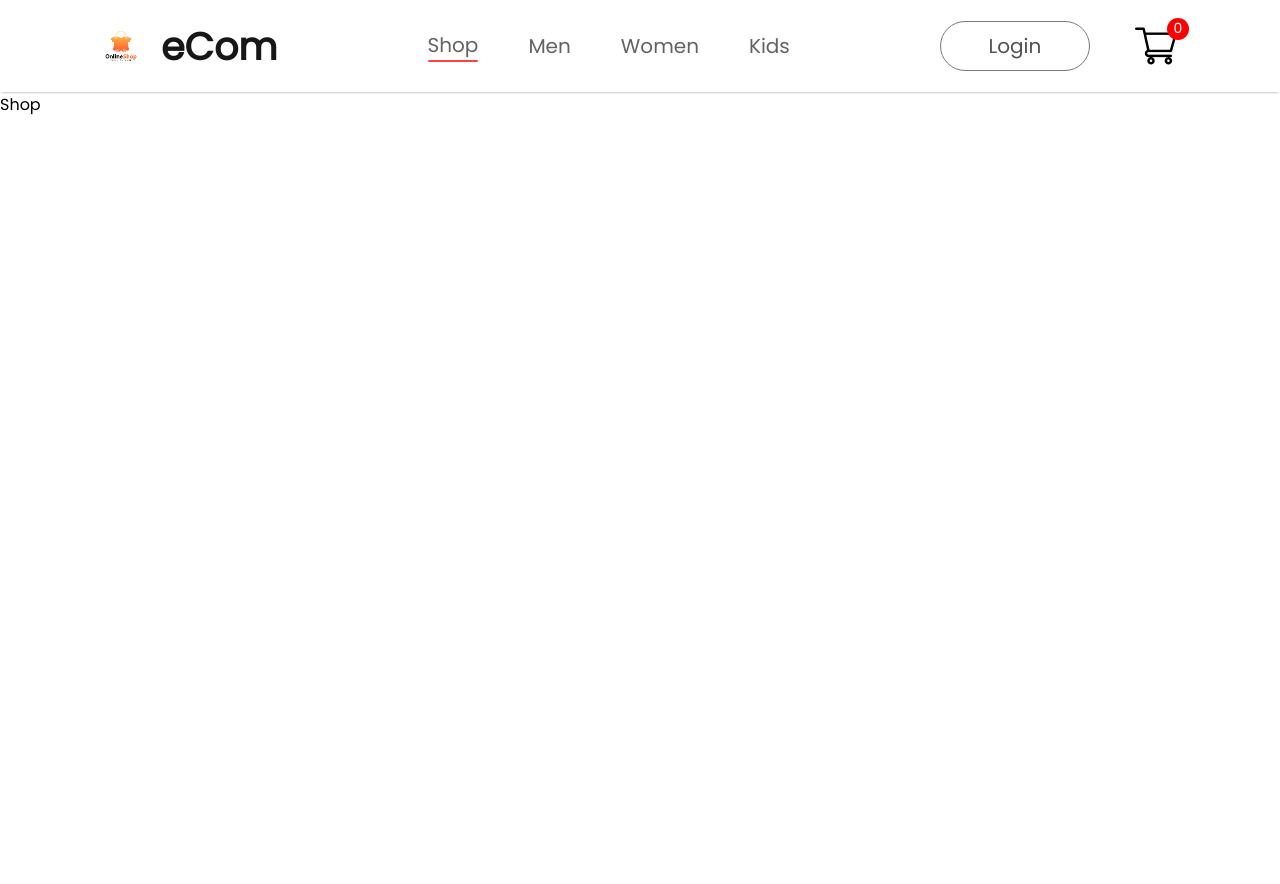
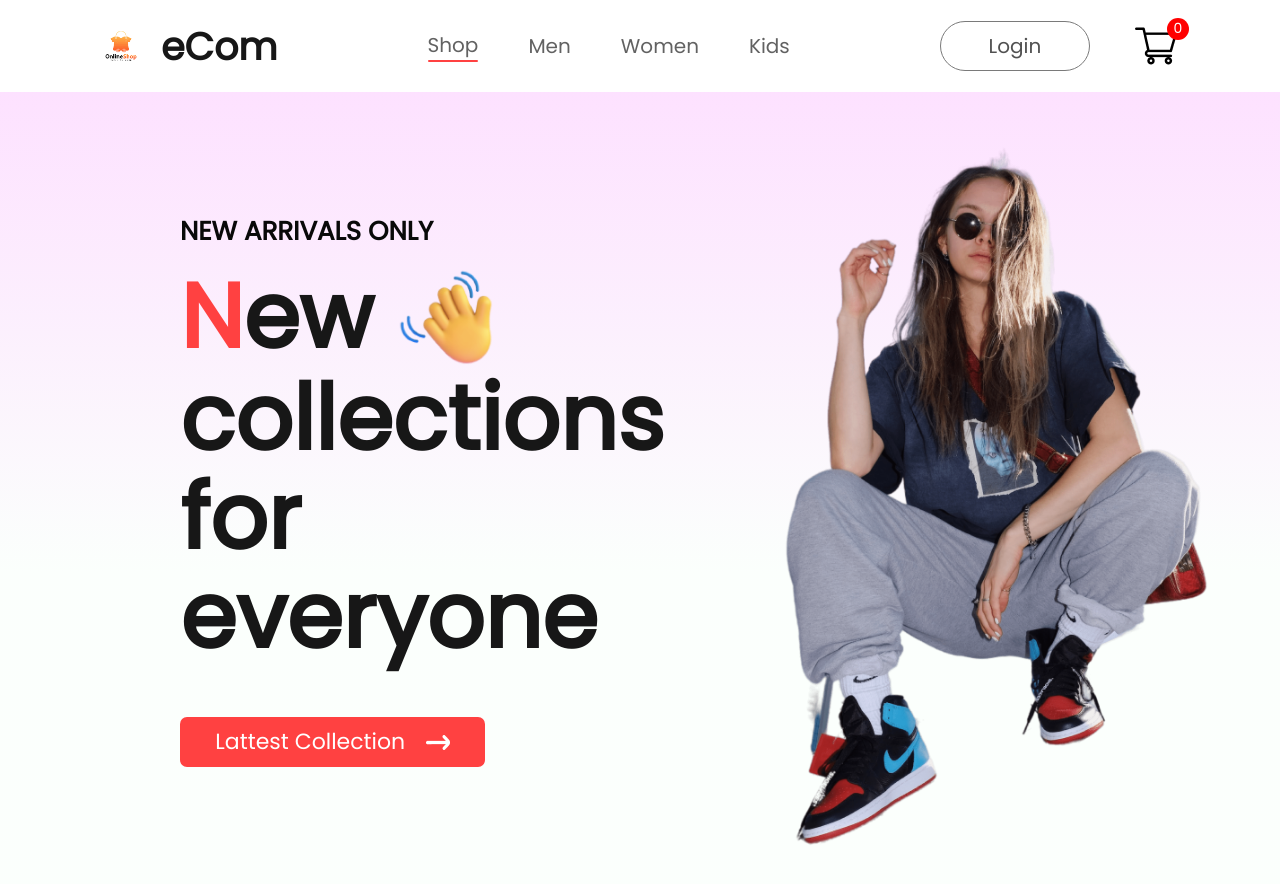
Before and after one commit to Sonu8544/eCommerce-Web-App, a React (Vite) app: page / in a window 1280 px wide. Shown: the top 884 px of the page. Before the commit the page ends 800 px from the top, so only its background shows below. Built offline with nearby package versions, Linux system fonts and the light colour scheme.

Commit message:
DEV Heo section done

```diff
--- /dev/null
+++ b/src/components/Hero/Hero.css
@@ -0,0 +1,68 @@
+.hero {
+    height: 100vh;
+    background: linear-gradient(180deg, #fde1ff, #e1ffea22 60%);
+    display: flex;
+}
+
+.hero-left {
+    flex: 1;
+    display: flex;
+    flex-direction: column;
+    justify-content: center;
+    gap: 20px;
+    padding-left: 180px;
+    line-height: 1.1;
+}
+
+.hero-left h2 {
+    color: #090909;
+    font-size: 26px;
+    font-weight: 600;
+}
+
+.hero-left p {
+    color: #171717;
+    font-size: 90px;
+    font-weight: 700;
+}
+
+.hero-hand-icon {
+    display: flex;
+    align-items: center;
+    gap: 20px;
+}
+
+.hero-hand-icon span{
+    color: #ff4141;
+}
+
+.hero-hand-icon img {
+    width: 105px;
+}
+
+.hero-latest-button {
+    display: flex;
+    justify-content: space-around;
+    align-items: center;
+    width: 305px;
+    height: 17px;
+    border-radius: 7px;
+    margin-top: 30px;
+    background: #ff4141;
+    color: white;
+    font-size: 22px;
+    font-weight: 500;
+    padding: 25px;
+}
+
+.hero-right {
+    flex: 1;
+    display: flex;
+    align-items: center;
+    justify-content: center;
+}
+
+.hero-right img {
+    max-width: 100%;
+    max-height: 100%;
+}
--- /dev/null
+++ b/src/components/Hero/Hero.jsx
@@ -0,0 +1,34 @@
+import React from 'react'
+import './Hero.css'
+import hand_icon from '../Assets/hand_icon.png'
+import arrow_icon from '../Assets/arrow.png'
+import hero_image from '../Assets/hero_image.png'
+
+const Hero = () => {
+    return (
+        <>
+            <section className=" page-width hero">
+                <div className="hero-left">
+                    <h2>NEW ARRIVALS ONLY</h2>
+                    <div>
+                        <div className="hero-hand-icon">
+                            <p> <span>N</span>ew</p>
+                            <img src={hand_icon} alt="" />
+                        </div>
+                        <p>collections</p>
+                        <p>for everyone</p>
+                    </div>
+                    <div className="hero-latest-button">
+                        <div>Lattest Collection</div>
+                        <img src={arrow_icon} alt="Arrow icon" />
+                    </div>
+                </div>
+                <div className="hero-right">
+                    <img src={hero_image} alt="" />
+                </div>
+            </section>
+        </>
+    )
+}
+
+export default Hero
--- a/src/pages/Shop.jsx
+++ b/src/pages/Shop.jsx
@@ -1,8 +1,11 @@
 import React from 'react'
+import Hero from '../components/Hero/Hero'
 
 const Shop = () => {
   return (
-    <div>Shop</div>
+    <>
+    <Hero />
+    </>
   )
 }
 
```
